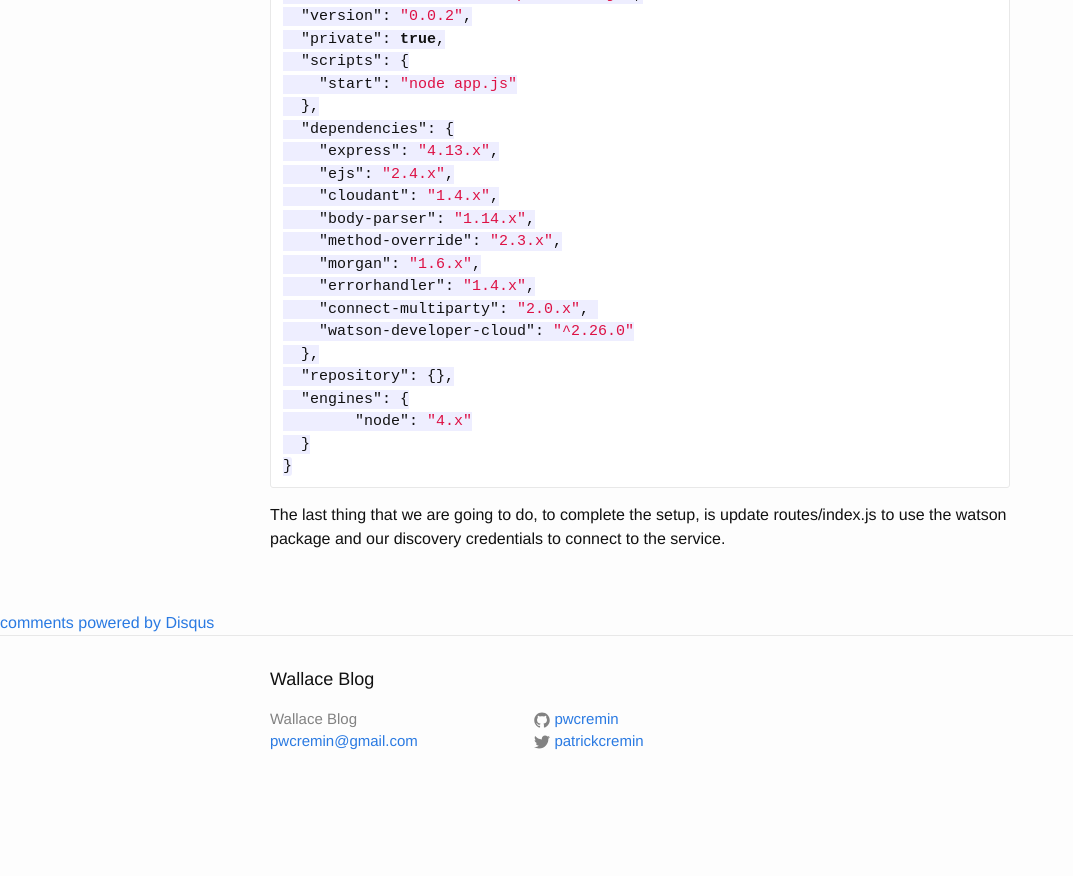
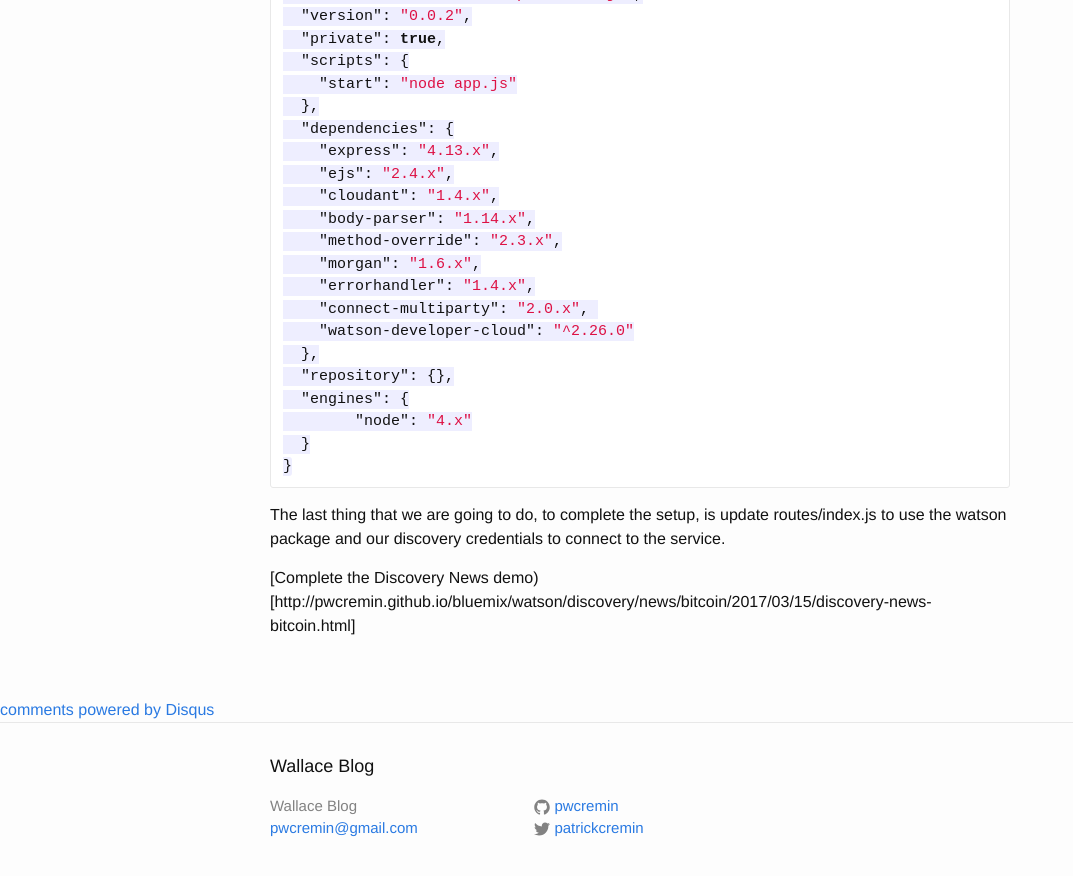
Before and after one commit to pwcremin/pwcremin.github.io, a Jekyll site: the page built from _posts/2017-03-17-learn-bluemix-devops.markdown, in a window 1280 px wide and 900 px high, scrolled down 5580 px. Shown: the top 876 px of the window, without its empty margins (0-1073 px from the left). Built offline with Jekyll 4.4.1, drawn with Linux system fonts in a browser that asks for light colours; comment, search, counter and statistics services are not loaded; before the commit the page ends 6393 px from its top, so only the background shows below that.

Commit message:
Update 2017-03-17-learn-bluemix-devops.markdown

````diff
--- a/_posts/2017-03-17-learn-bluemix-devops.markdown
+++ b/_posts/2017-03-17-learn-bluemix-devops.markdown
@@ -151,3 +151,6 @@
 ```
 
 The last thing that we are going to do, to complete the setup, is update routes/index.js to use the watson package and our discovery credentials to connect to the service.
+
+
+[Complete the Discovery News demo)[http://pwcremin.github.io/bluemix/watson/discovery/news/bitcoin/2017/03/15/discovery-news-bitcoin.html]
````
